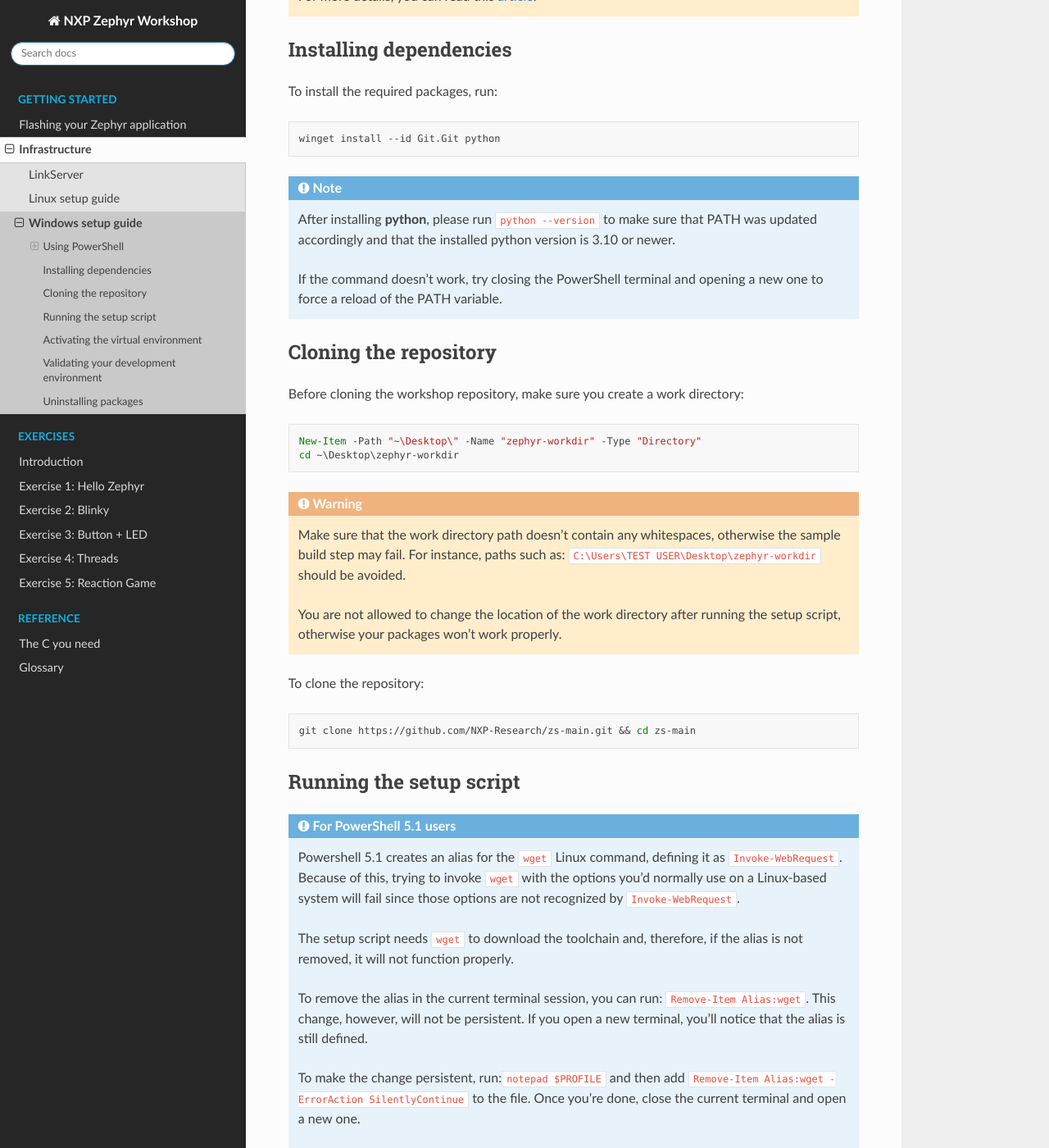
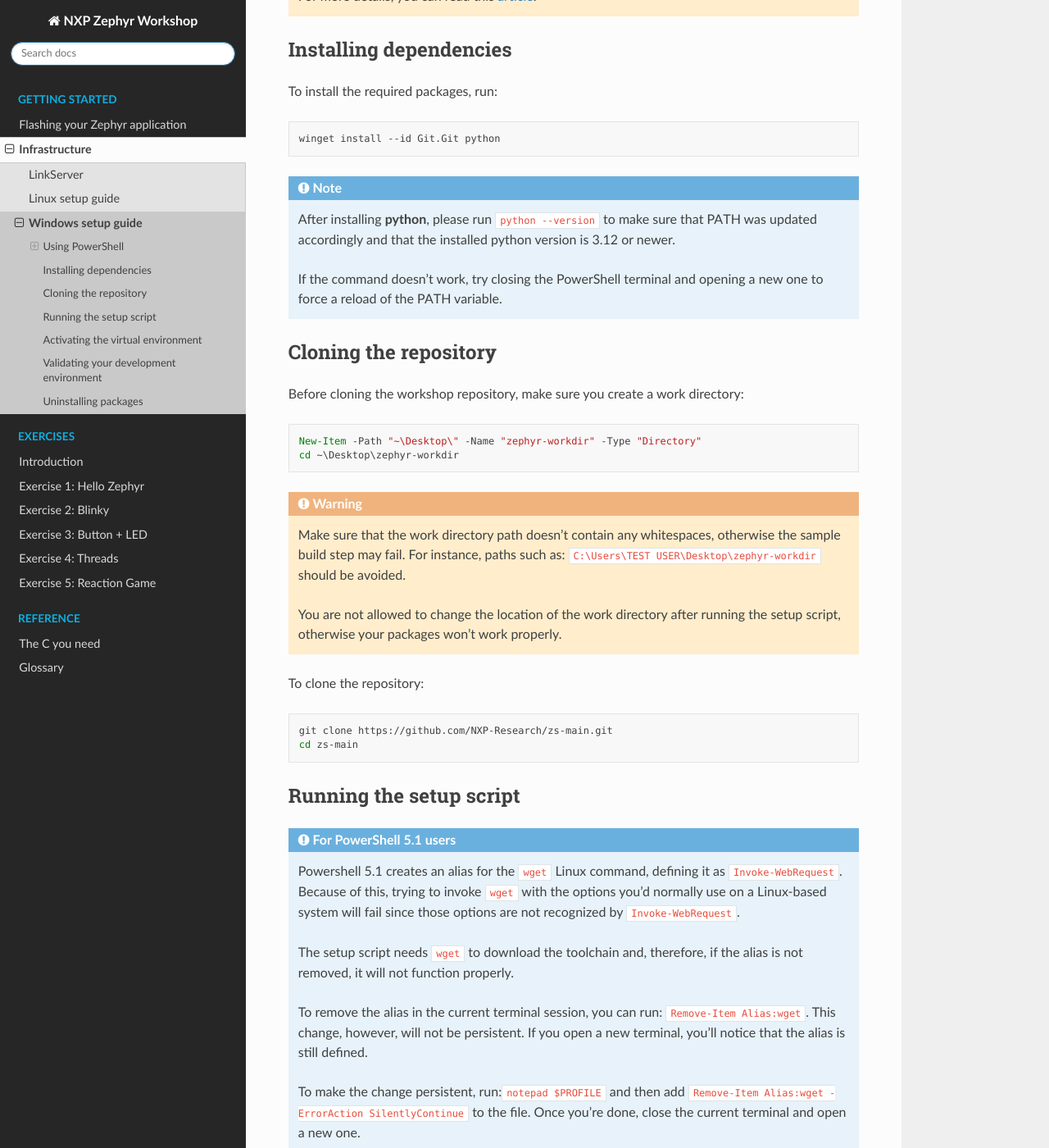
Before and after one commit to NXP-Research/zs-main, a Sphinx documentation site: the page built from doc/source/infrastructure/windows.rst, in a window 1280 px wide and 1400 px high, scrolled down 2511 px. Shown: the whole window at 82% size. Built offline with Sphinx 7.4.7 and the Read the Docs theme 3.1.0, drawn with Linux system fonts in a browser that asks for light colours; some of the changed text lies outside the part shown.

Commit message:
doc: windows: update documentation
Update the Windows documentation. Previous information was wrong.

Signed-off-by: Laurentiu Mihalcea <laurentiu.mihalcea@nxp.com>

```diff
--- a/doc/source/infrastructure/windows.rst
+++ b/doc/source/infrastructure/windows.rst
@@ -93,7 +93,7 @@
 
    After installing **python**, please run ``python --version`` to make
    sure that PATH was updated accordingly and that the installed python
-   version is 3.10 or newer.
+   version is 3.12 or newer.
 
    If the command doesn't work, try closing the PowerShell terminal and
    opening a new one to force a reload of the PATH variable.
@@ -121,7 +121,8 @@
 
 .. code:: powershell
 
-   git clone https://github.com/NXP-Research/zs-main.git && cd zs-main
+   git clone https://github.com/NXP-Research/zs-main.git
+   cd zs-main
 
 Running the setup script
 ------------------------
```
Also changed, not shown: other parts of doc/source/infrastructure/windows.rst (+1 -1 lines).
